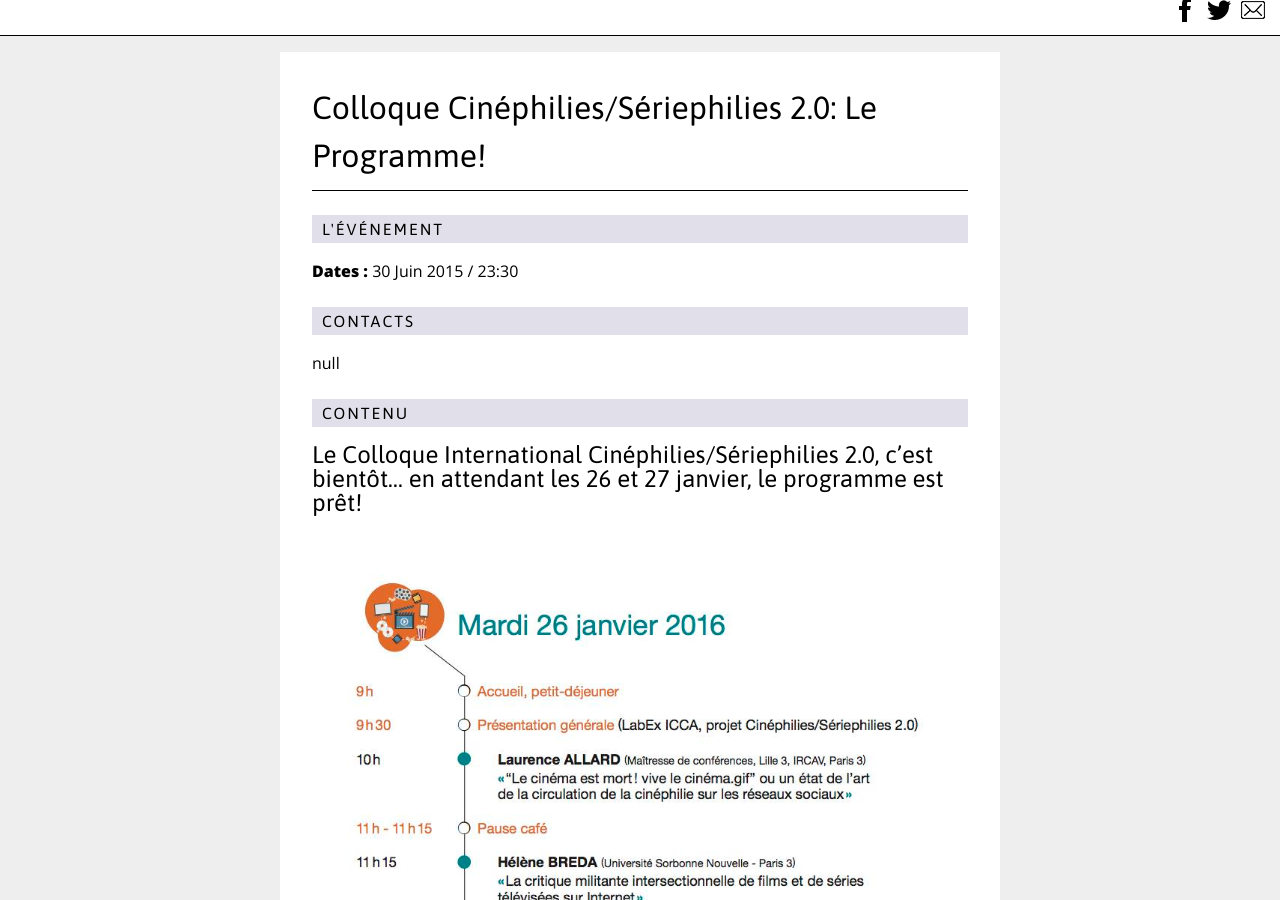
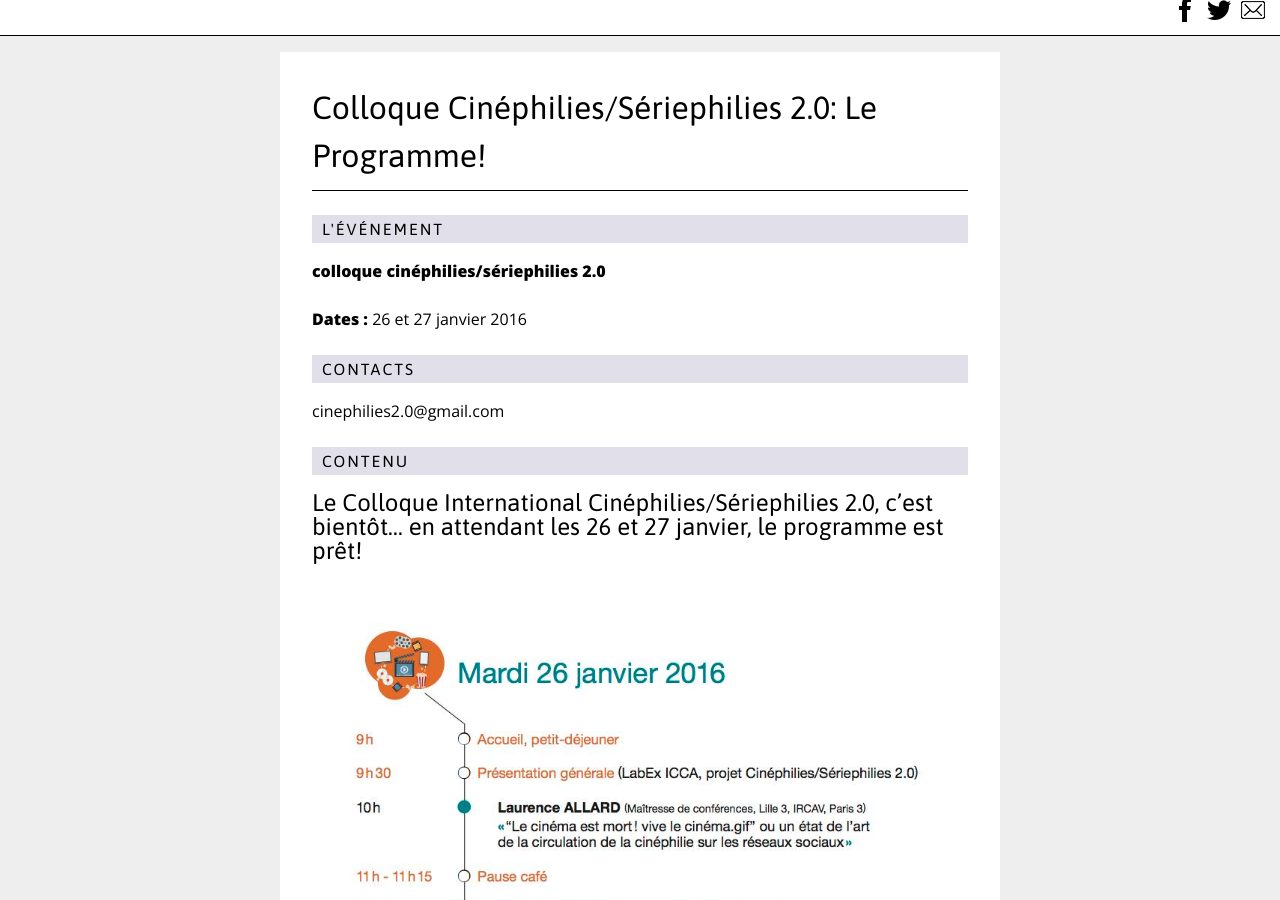
Before and after one commit to Labex-ICCA/Labex-ICCA.github.io, a Jekyll site: the page built from _posts/evenements/2016-01-08-colloque-le-programme.md, in a window 1280 px wide and 900 px high, scrolled down 380 px. Built offline with Jekyll 4.4.1, drawn with Linux system fonts in a browser that asks for light colours; Markdown is read by kramdown in place of the engine named in the settings.

Commit message:
Updated 2016-01-08-colloque-le-programme.md

```diff
--- a/_posts/evenements/2016-01-08-colloque-le-programme.md
+++ b/_posts/evenements/2016-01-08-colloque-le-programme.md
@@ -2,11 +2,11 @@
 categories: Événements
 layout: post
 author: ""
-"event-title": ""
-"event-date": "30 Juin 2015 / 23:30"
+"event-title": colloque cinéphilies/sériephilies 2.0
+"event-date": 26 et 27 janvier 2016
 "event-information": ""
 "event-contact":
-  - "null"
+  - "cinephilies2.0@gmail.com"
 published: true
 title: "Colloque Cinéphilies/Sériephilies 2.0: Le Programme! "
 ---
```
